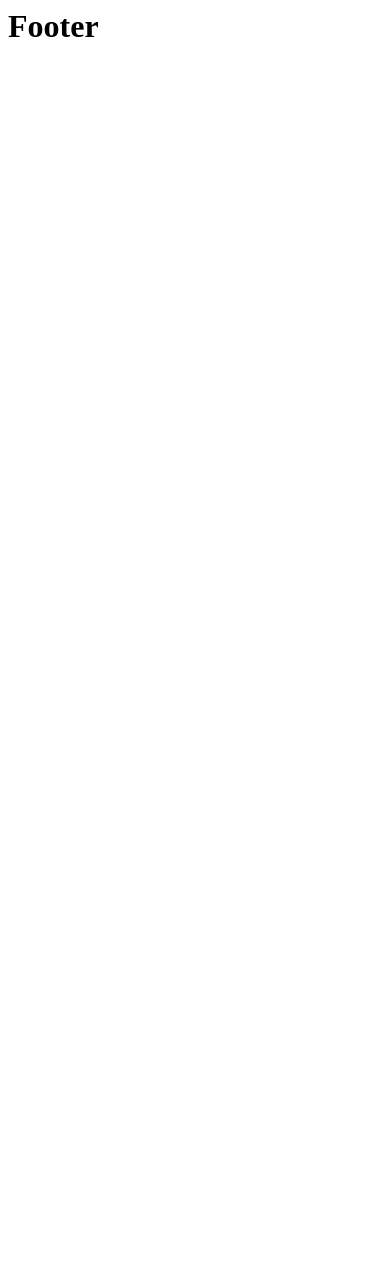
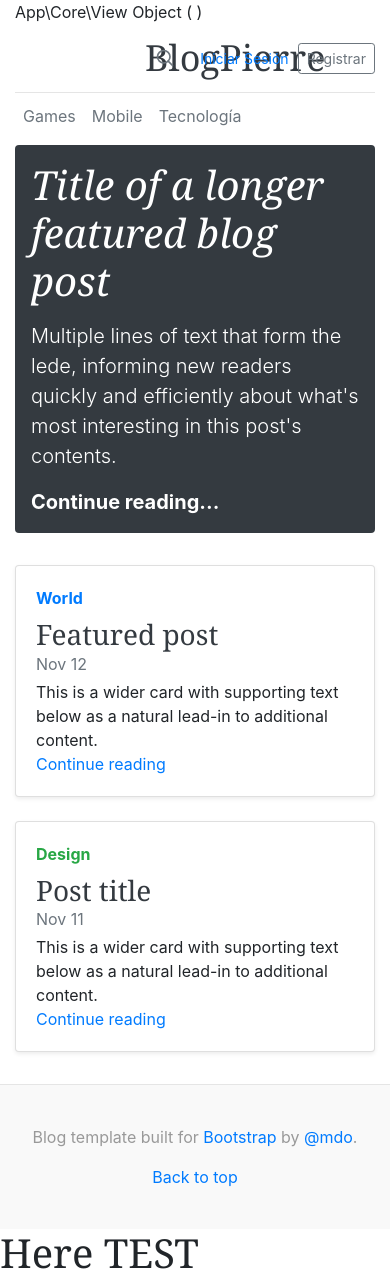
Before and after one commit to chrodz/BlogPHPpure, a PHP site: page /View/footer.php in a window 390 px wide. Before the commit the page is almost empty. Before the commit the page ends 37 px from the top, so only its background shows below. Run offline with PHP 8.4, Linux system fonts and the light colour scheme.

Commit message:
blog en hpp puro

```diff
--- a/View/footer.php
+++ /dev/null
@@ -1 +0,0 @@
-<h1>Footer</h1>
--- a/View/header.php
+++ /dev/null
@@ -1 +0,0 @@
-<h1>Header</h1>
--- /dev/null
+++ b/assets/css/blog.css
@@ -0,0 +1,125 @@
+/* stylelint-disable selector-list-comma-newline-after */
+
+.blog-header {
+    line-height: 1;
+    border-bottom: 1px solid #e5e5e5;
+}
+
+.blog-header-logo {
+    font-family: "Playfair Display", Georgia, "Times New Roman", serif;
+    font-size: 2.25rem;
+}
+
+.blog-header-logo:hover {
+    text-decoration: none;
+}
+
+h1, h2, h3, h4, h5, h6 {
+    font-family: "Playfair Display", Georgia, "Times New Roman", serif;
+}
+
+.display-4 {
+    font-size: 2.5rem;
+}
+@media (min-width: 768px) {
+    .display-4 {
+        font-size: 3rem;
+    }
+}
+
+.nav-scroller {
+    position: relative;
+    z-index: 2;
+    height: 2.75rem;
+    overflow-y: hidden;
+}
+
+.nav-scroller .nav {
+    display: -ms-flexbox;
+    display: flex;
+    -ms-flex-wrap: nowrap;
+    flex-wrap: nowrap;
+    padding-bottom: 1rem;
+    margin-top: -1px;
+    overflow-x: auto;
+    text-align: center;
+    white-space: nowrap;
+    -webkit-overflow-scrolling: touch;
+}
+
+.nav-scroller .nav-link {
+    padding-top: .75rem;
+    padding-bottom: .75rem;
+    font-size: .875rem;
+}
+
+.card-img-right {
+    height: 100%;
+    border-radius: 0 3px 3px 0;
+}
+
+.flex-auto {
+    -ms-flex: 0 0 auto;
+    flex: 0 0 auto;
+}
+
+.h-250 { height: 250px; }
+@media (min-width: 768px) {
+    .h-md-250 { height: 250px; }
+}
+
+/*
+ * Blog name and description
+ */
+.blog-title {
+    margin-bottom: 0;
+    font-size: 2rem;
+    font-weight: 400;
+}
+.blog-description {
+    font-size: 1.1rem;
+    color: #999;
+}
+
+@media (min-width: 40em) {
+    .blog-title {
+        font-size: 3.5rem;
+    }
+}
+
+/* Pagination */
+.blog-pagination {
+    margin-bottom: 4rem;
+}
+.blog-pagination > .btn {
+    border-radius: 2rem;
+}
+
+/*
+ * Blog posts
+ */
+.blog-post {
+    margin-bottom: 4rem;
+}
+.blog-post-title {
+    margin-bottom: .25rem;
+    font-size: 2.5rem;
+}
+.blog-post-meta {
+    margin-bottom: 1.25rem;
+    color: #999;
+}
+
+/*
+ * Footer
+ */
+.blog-footer {
+    padding: 2.5rem 0;
+    color: #999;
+    text-align: center;
+    background-color: #f9f9f9;
+    border-top: .05rem solid #e5e5e5;
+}
+.blog-footer p:last-child {
+    margin-bottom: 0;
+}
--- a/index.php
+++ b/index.php
@@ -6,9 +6,10 @@
  * Time: 05:55 PM
  */
 
-namespace Blog;
+require 'src/Controller/User.php';
 
-use Controller\User;
+//use App\Controller;
 
-$da = new User();
-$da->loginUser();
+$controller = new User();
+
+$controller->loginUser();
--- /dev/null
+++ b/src/Controller/User.php
@@ -0,0 +1,41 @@
+<?php
+/**
+ * Created by PhpStorm.
+ * User: chrod
+ * Date: 24/10/18
+ * Time: 06:03 PM
+ */
+require 'src/Core/View.php';
+require 'src/Core/Route.php';
+
+use App\Core\View as View;
+use App\Core\Route as Route;
+
+class User
+{
+    public $view;
+
+    function __construct()
+    {
+        $this->view = new View();
+    }
+
+    public function loginUser(){
+        if(isset($_SESSION['loged'])){
+
+        }else{
+
+            return $this->view->render(
+                'layout.php',
+                array(
+                    'template' => 'home.php'
+                )
+            );
+
+        }
+    }
+
+    public function test(){
+        echo 'dadadad';
+    }
+}
--- /dev/null
+++ b/src/Core/Route.php
@@ -0,0 +1,14 @@
+<?php
+/**
+ * Created by PhpStorm.
+ * User: chrod
+ * Date: 25/10/18
+ * Time: 12:53 PM
+ */
+
+namespace App\Core;
+
+class Route
+{
+
+}
--- /dev/null
+++ b/src/Core/View.php
@@ -0,0 +1,26 @@
+<?php
+/**
+ * Created by PhpStorm.
+ * User: chrod
+ * Date: 25/10/18
+ * Time: 11:11 AM
+ */
+
+namespace App\Core;
+
+class View
+{
+    public function render($templateFile, array $vars = array())
+    {
+        ob_start();
+        extract($vars);
+
+        require('src/View/'.$templateFile);
+
+        echo ob_get_clean();
+    }
+
+    public function test(){
+        echo '<h1>Here TEST</h1>';
+    }
+}
--- /dev/null
+++ b/src/View/home.php
@@ -0,0 +1,39 @@
+<div class="jumbotron p-3 p-md-5 text-white rounded bg-dark">
+    <div class="col-md-6 px-0">
+        <h1 class="display-4 font-italic">Title of a longer featured blog post</h1>
+        <p class="lead my-3">Multiple lines of text that form the lede, informing new readers quickly and efficiently about what's most interesting in this post's contents.</p>
+        <p class="lead mb-0"><a href="#" class="text-white font-weight-bold">Continue reading...</a></p>
+    </div>
+</div>
+
+<div class="row mb-2">
+    <div class="col-md-6">
+        <div class="card flex-md-row mb-4 shadow-sm h-md-250">
+            <div class="card-body d-flex flex-column align-items-start">
+                <strong class="d-inline-block mb-2 text-primary">World</strong>
+                <h3 class="mb-0">
+                    <a class="text-dark" href="#">Featured post</a>
+                </h3>
+                <div class="mb-1 text-muted">Nov 12</div>
+                <p class="card-text mb-auto">This is a wider card with supporting text below as a natural lead-in to additional content.</p>
+                <a href="#">Continue reading</a>
+            </div>
+            <img src="https://www.teachertoolkit.co.uk/wp-content/uploads/2016/08/shutterstock_93782158.jpg" class="card-img-right flex-auto d-none d-lg-block" data-src="holder.js/200x250?theme=thumb" alt="Card image cap">
+        </div>
+    </div>
+    <div class="col-md-6">
+        <div class="card flex-md-row mb-4 shadow-sm h-md-250">
+            <div class="card-body d-flex flex-column align-items-start">
+                <strong class="d-inline-block mb-2 text-success">Design</strong>
+                <h3 class="mb-0">
+                    <a class="text-dark" href="#">Post title</a>
+                </h3>
+                <div class="mb-1 text-muted">Nov 11</div>
+                <p class="card-text mb-auto">This is a wider card with supporting text below as a natural lead-in to additional content.</p>
+                <a href="#">Continue reading</a>
+            </div>
+            <img src="https://www.teachertoolkit.co.uk/wp-content/uploads/2016/08/shutterstock_93782158.jpg" class="card-img-right flex-auto d-none d-lg-block" data-src="holder.js/200x250?theme=thumb" alt="Card image cap">
+        </div>
+    </div>
+</div>
+</div>
--- /dev/null
+++ b/src/View/layout.php
@@ -0,0 +1,18 @@
+<html lang="es">
+<head>
+    <title>Blog en PHP Puro</title>
+    <link rel="stylesheet" href="https://stackpath.bootstrapcdn.com/bootstrap/4.1.3/css/bootstrap.min.css" integrity="sha384-MCw98/SFnGE8fJT3GXwEOngsV7Zt27NXFoaoApmYm81iuXoPkFOJwJ8ERdknLPMO" crossorigin="anonymous">
+    <link rel="stylesheet" href="/assets/css/blog.css">
+    <script src="https://stackpath.bootstrapcdn.com/bootstrap/4.1.3/js/bootstrap.min.js" integrity="sha384-ChfqqxuZUCnJSK3+MXmPNIyE6ZbWh2IMqE241rYiqJxyMiZ6OW/JmZQ5stwEULTy" crossorigin="anonymous"></script>
+</head>
+<body>
+<div class="container">
+    <?php print_r($this)?>
+    <?php echo $this->render('tpl/header.php', array('title'=>'BlogPierre')) ?>
+    <?php echo $this->render($template, array()) ?>
+    <?php echo $this->render('tpl/footer.php', array()) ?>
+    <?php echo $this->test()?>
+</div>
+
+</body>
+</html>
--- /dev/null
+++ b/src/View/tpl/footer.php
@@ -0,0 +1,6 @@
+<footer class="blog-footer">
+    <p>Blog template built for <a href="https://getbootstrap.com/">Bootstrap</a> by <a href="https://twitter.com/mdo">@mdo</a>.</p>
+    <p>
+        <a href="#">Back to top</a>
+    </p>
+</footer>
--- /dev/null
+++ b/src/View/tpl/header.php
@@ -0,0 +1,25 @@
+<header class="blog-header py-3">
+    <div class="row flex-nowrap justify-content-between align-items-center">
+        <div class="col-4 pt-1">
+            <!--<a class="text-muted" href="#">Subscribe</a>-->
+        </div>
+        <div class="col-4 text-center">
+            <a class="blog-header-logo text-dark" href="#"><?php echo $title?></a>
+        </div>
+        <div class="col-4 d-flex justify-content-end align-items-center">
+            <a class="text-muted" href="#">
+                <svg xmlns="http://www.w3.org/2000/svg" width="20" height="20" viewBox="0 0 24 24" fill="none" stroke="currentColor" stroke-width="2" stroke-linecap="round" stroke-linejoin="round" class="mx-3"><circle cx="10.5" cy="10.5" r="7.5"></circle><line x1="21" y1="21" x2="15.8" y2="15.8"></line></svg>
+            </a>
+            <a class="btn btn-sm " href="#">Iniciar Sesión</a>
+            <a class="btn btn-sm btn-outline-secondary" href="#">Registrar</a>
+        </div>
+    </div>
+</header>
+
+<div class="nav-scroller py-1 mb-2">
+    <nav class="nav d-flex">
+        <a class="p-2 text-muted" href="#">Games</a>
+        <a class="p-2 text-muted" href="#">Mobile</a>
+        <a class="p-2 text-muted" href="#">Tecnología</a>
+    </nav>
+</div>
```
Also changed, not shown: Controller/User.php (deleted, +0 -23 lines), View/layout.php (deleted, +0 -10 lines), src/Model/UserModel.php (renamed from Model/UserModel.php), src/View/login.php (renamed from View/login.php).
